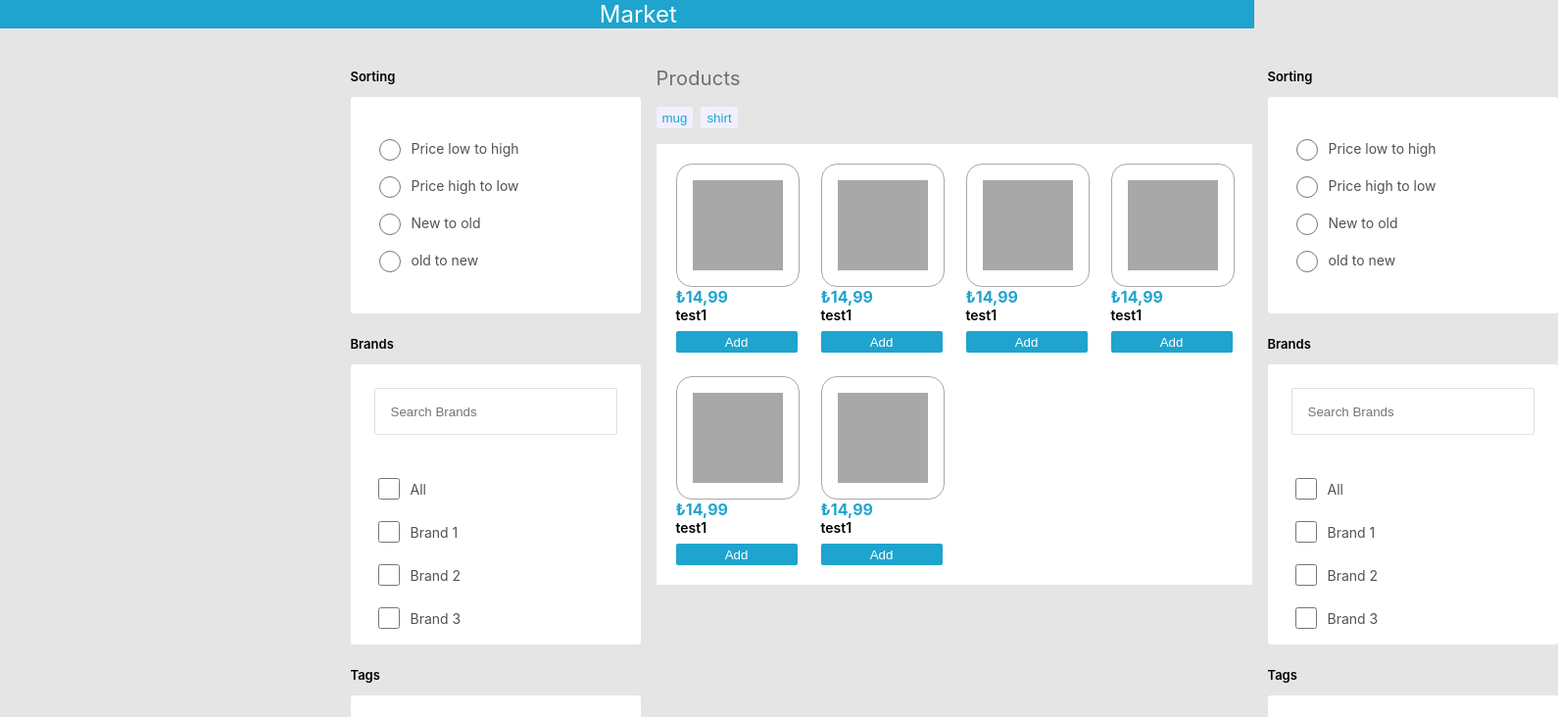
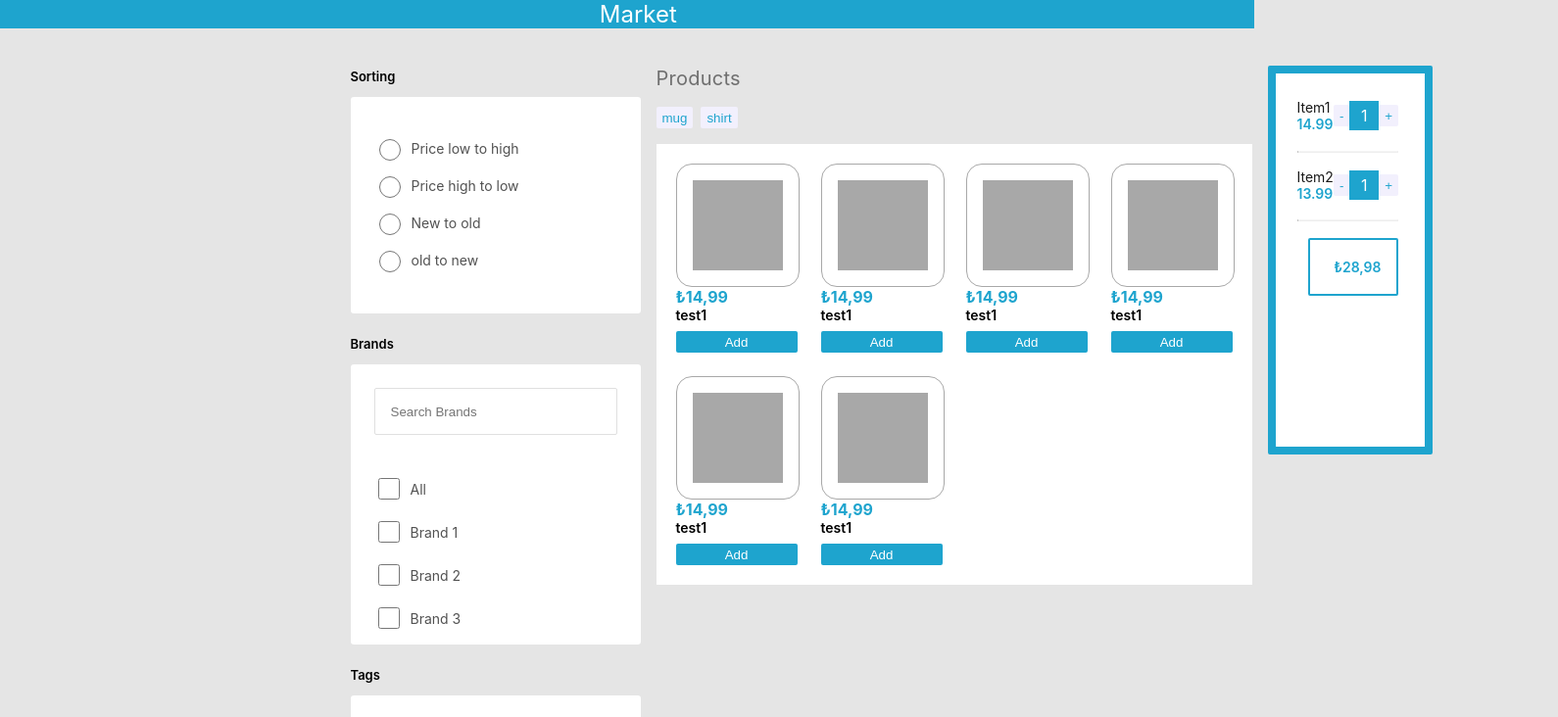
Before and after one commit to ahmedsalihh/Market, a React (Create React App) app: page / in a window 1280 px wide. Shown: the top 732 px of the page at 98% size, 1590 px wide, since content can reach past the window. Built offline with nearby package versions, Linux system fonts and the light colour scheme.

Commit message:
Add chartContainer

```diff
--- a/src/App.js
+++ b/src/App.js
@@ -6,6 +6,7 @@ import Sidebar from './components/Sidebar';
 import SortingComponent from './components/SortingComponent';
 import TagsComponent from './components/TagsComponent';
 import ProductsContainer from './containers/ProductContainer';
+import ShopingChartContainer from './containers/ShoppingChartContainer';
 
 function App() {
   const sortingItems = [
@@ -35,6 +36,11 @@ function App() {
     { id: 't7', label: 'Tag 7' },
   ];
 
+  const chratItems = [
+    { id: 1, name: 'Item1', amount: '14.99', count: 1 },
+    { id: 2, name: 'Item2', amount: '13.99', count: 1 },
+  ];
+
   return (
     <div>
       <Header />
@@ -49,9 +55,7 @@ function App() {
             <ProductsContainer />
           </Content>
           <Sidebar>
-            <SortingComponent items={sortingItems} />
-            <TagsComponent title='Brands' items={brandsItems} />
-            <TagsComponent title='Tags' items={tagsItems} />
+            <ShopingChartContainer chartItems={chratItems} />
           </Sidebar>
         </Layout>
       </Container>
--- /dev/null
+++ b/src/components/ChartItem/index.js
@@ -0,0 +1,60 @@
+import styled from 'styled-components';
+
+import Button from '../Button';
+import Divider from '../Divider';
+
+const ChartItemContainerStyled = styled.div`
+  display: flex;
+  flex-direction: row;
+`;
+
+const RightContainerStyled = styled.div`
+  display: flex;
+  flex-direction: row;
+  align-items: center;
+  margin-left: auto;
+`;
+
+const AmountStyled = styled.div`
+  text-align: center;
+  vertical-align: middle;
+  width: 30px;
+  height: 30px;
+  line-height: 30px;
+  background: #1ea4ce;
+  color: #fff;
+`;
+
+const ProductnameTextStyled = styled.div`
+  font-style: normal;
+  font-weight: normal;
+  font-size: 14px;
+  color: #191919;
+`;
+const AmountTextStyled = styled.div`
+  font-style: normal;
+  font-weight: 600;
+  font-size: 14px;
+  color: #1ea4ce;
+`;
+
+const ChartItem = ({ id, name, amount, count }) => {
+  return (
+    <>
+      <ChartItemContainerStyled>
+        <div>
+          <ProductnameTextStyled>{name}</ProductnameTextStyled>
+          <AmountTextStyled>{amount}</AmountTextStyled>
+        </div>
+        <RightContainerStyled>
+          <Button type='secondary'>-</Button>
+          <AmountStyled>{count}</AmountStyled>
+          <Button type='secondary'>+</Button>
+        </RightContainerStyled>
+      </ChartItemContainerStyled>
+      <Divider />
+    </>
+  );
+};
+
+export default ChartItem;
--- /dev/null
+++ b/src/components/Divider/index.js
@@ -0,0 +1,11 @@
+import styled from 'styled-components';
+
+const DividerStyled = styled.hr`
+  border-top: 1px solid #f4f4f4;
+  margin-top: 18.39px;
+  margin-bottom: 16.35px;
+`;
+
+const Divider = () => <DividerStyled />;
+
+export default Divider;
--- a/src/components/FilterComponent/indec.js
+++ b/src/components/FilterComponent/index.js
@@ -16,7 +16,7 @@ const FilterComponent = ({ items, onFilter }) => {
 
   useEffect(() => {
     setSelecteditems(items.map(item => ({ ...item, selected: false })));
-  }, []);
+  }, [items]);
 
   const onSelect = item => {
     const tmpSelected = selectedItems.map(data =>
--- a/src/containers/ProductContainer/index.js
+++ b/src/containers/ProductContainer/index.js
@@ -1,7 +1,7 @@
 import PropTypes from 'prop-types';
 import styled from 'styled-components';
 
-import FilterComponent from '../../components/FilterComponent/indec';
+import FilterComponent from '../../components/FilterComponent';
 import ProductCard from '../../components/ProductCard';
 
 const ProductContainerStyled = styled.div`
--- /dev/null
+++ b/src/containers/ShoppingChartContainer/index.js
@@ -0,0 +1,59 @@
+import styled from 'styled-components';
+
+import ChartItem from '../../components/ChartItem';
+
+const ShopingChartContainerStyled = styled.div`
+  border-radius: 2px;
+  border: 8px solid #1ea4ce;
+  background-color: #fff;
+  height: 338.25px;
+  padding-top: 26px;
+  padding-bottom: 16px;
+  padding-left: 22px;
+  padding-right: 27px;
+`;
+
+const TotalAmountStyled = styled.div`
+  border-radius: 2px;
+  border: 2px solid #1ea4ce;
+  padding-top: 17.37px;
+  padding-bottom: 17.37px;
+  padding-left: 24px;
+  padding-right: 24px;
+`;
+
+const AmountTextStyled = styled.span`
+  font-style: normal;
+  font-weight: 600;
+  font-size: 14px;
+  color: #1ea4ce;
+`;
+
+const ShopingChartContainer = ({ chartItems }) => {
+  const getTotalAmount = () => {
+    let totalAmount = 0;
+    chartItems.map(
+      item => (totalAmount += parseFloat(item.amount) * item.count),
+    );
+    return totalAmount.toLocaleString('tr-TR', {
+      style: 'currency',
+      currency: 'TRY',
+    });
+  };
+  return (
+    <>
+      <ShopingChartContainerStyled>
+        {chartItems.map(item => (
+          <ChartItem key={item.id} {...item} />
+        ))}
+        <div style={{ float: 'right', width: '92px' }}>
+          <TotalAmountStyled>
+            <AmountTextStyled>{getTotalAmount()}</AmountTextStyled>
+          </TotalAmountStyled>
+        </div>
+      </ShopingChartContainerStyled>
+    </>
+  );
+};
+
+export default ShopingChartContainer;
```
